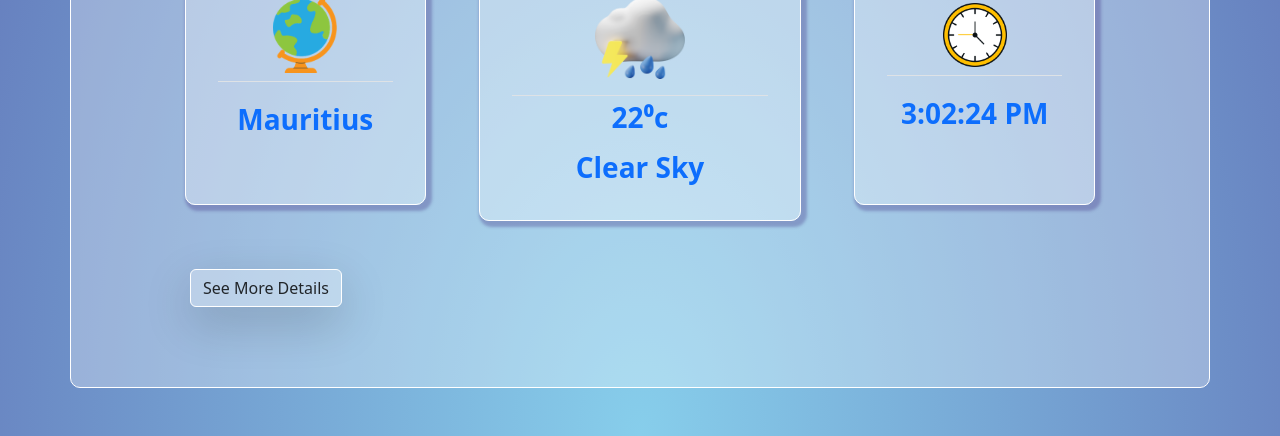
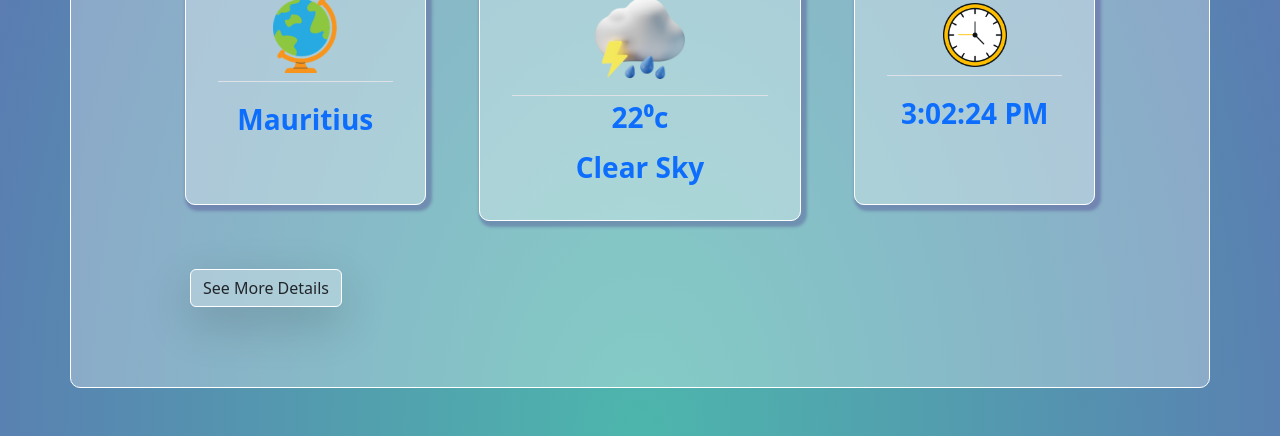
Before and after one commit to samuelsseyi/skysense, a plain HTML site: page index.html in a window 1280 px wide. Shown: the part 559-995 px from the top of the page. Drawn offline with nearby package versions, Linux system fonts and the light colour scheme; a web font is replaced by a local one.

Commit message:
Made Updates

```diff
--- a/style.css
+++ b/style.css
@@ -3,7 +3,7 @@ body{
   margin: 0%;
   padding: 0%;
   font-family: "Merriweather", serif;
-  background: radial-gradient(ellipse at bottom, #87CEEB 0%, #5e6bb3 100%);
+  background: radial-gradient(ellipse at bottom, #4DB6AC 0%, #5e6bb3 100%);
   min-height: 100vh;
 }
 
```
Also changed, not shown: index.html (+2 -2 lines).
